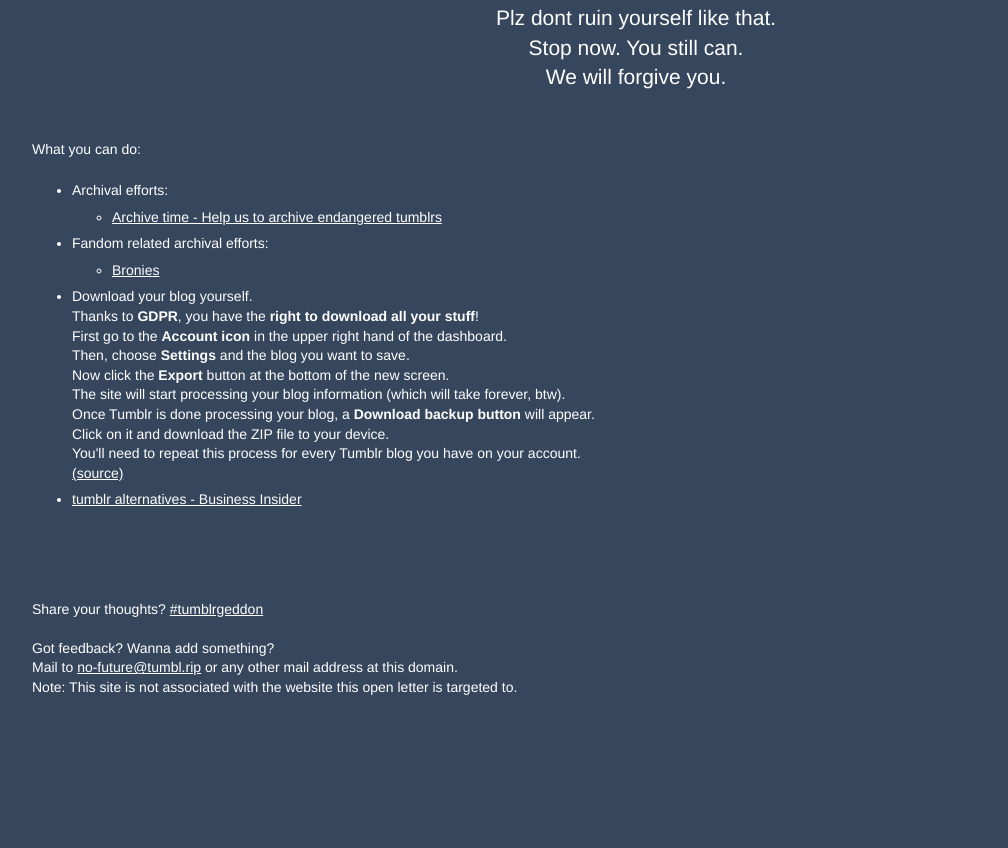
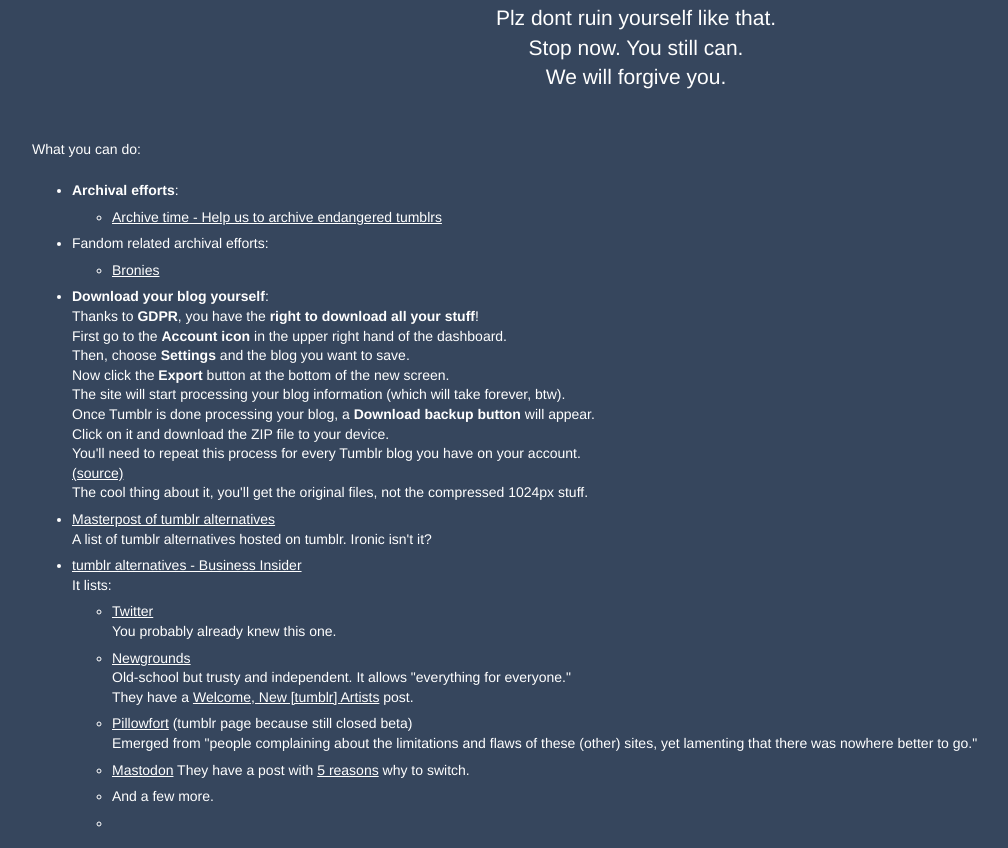
Before and after one commit to luckydonald/tumbl-rip, a plain HTML site: page index.html in a window 1280 px wide. Shown: the part 352-1200 px from the top of the page, without its empty margins (4-1012 px from the left). Before the commit the page ends 1086 px from the top, so only its background shows below. Drawn offline with Linux system fonts and the light colour scheme.

Commit message:
Update index.html

```diff
--- a/index.html
+++ b/index.html
@@ -81,7 +81,7 @@
   What you can do:
   <ul>
     <li>
-      Archival efforts:<br>
+      <strong>Archival efforts</strong>:<br>
       <ul>
         <li>
         <a href="https://17decemberarchive.tumblr.com/post/180831814386/this-is-how-the-archive-team-is-going-to-save">Archive time - Help us to archive endangered tumblrs</a><br>
@@ -96,7 +96,7 @@
         </li>
       </ul>
     </li><li>
-      Download your blog yourself.<br>
+    <strong>Download your blog yourself</strong>:<br>
       Thanks to <strong>GDPR</strong>, you have the <strong>right to download all your stuff</strong>!<br>
       First go to the <strong>Account icon</strong> in the upper right hand of the dashboard.<br>
       Then, choose <strong>Settings</strong> and the blog you want to save.<br>
@@ -105,11 +105,33 @@
       Once Tumblr is done processing your blog, a <strong>Download backup button</strong> will appear.<br>
       Click on it and download the ZIP file to your device.<br>
       You'll need to repeat this process for every Tumblr blog you have on your account.<br>
-    <a href="https://www.cnet.com/how-to/how-to-download-and-save-all-your-tumblr-content/">(source)</a>
+      <a href="https://www.cnet.com/how-to/how-to-download-and-save-all-your-tumblr-content/">(source)</a><br>
+      The cool thing about it, you'll get the original files, not the compressed 1024px stuff.
+    </li><li>
+      <a href="http://malefishe.tumblr.com/post/180825717149/masterpost-of-tumblr-alternatives">Masterpost of tumblr alternatives</a><br>
+      A list of tumblr alternatives hosted on tumblr. Ironic isn't it?
     </li><li>
       <a href="https://www.businessinsider.com/tumblr-alternatives-that-allow-nsfw-2018-12?r=US&IR=T">tumblr alternatives - Business Insider</a><br>
-  <br>
-
+      It lists:<br>
+      <ul>
+        <li>
+          <a href="http://twitter.com/">Twitter</a><br>
+          You probably already knew this one.
+        </li><li>
+          <a href="https://newsground.com/">Newgrounds</a><br>
+          Old-school but trusty and independent. It allows "everything for everyone."<br>
+          They have a <a href="https://www.newgrounds.com/bbs/topic/1436452">Welcome, New [tumblr] Artists</a> post.
+        </li><li>
+          <a href="http://pillowfort-io.tumblr.com/">Pillowfort</a> (tumblr page because still closed beta)<br>
+          Emerged from "people complaining about the limitations and flaws of these (other) sites, yet lamenting that there was nowhere better to go."
+        </li><li>
+          <a href="https://joinmastodon.org/">Mastodon</a>
+          They have a post with <a href="https://blog.joinmastodon.org/2018/11/from-tumblr-to-mastodon/">5 reasons</a> why to switch.
+        </li><li>
+          And a few more.
+        </li><li>
+      </li>
+      </ul>
     </li>
   </ul>
 </div>
```
Lines whose indentation alone changed are shown as unchanged.
